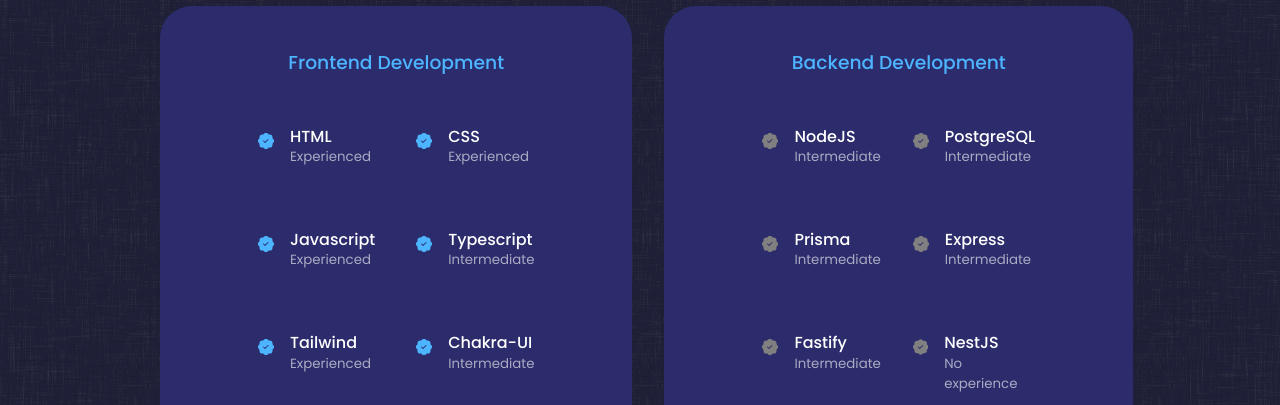
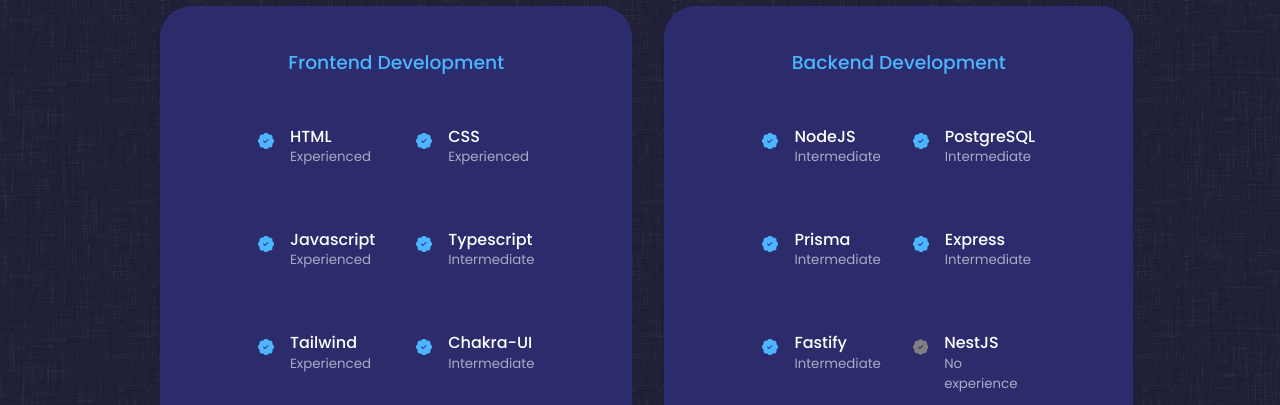
Before and after one commit to lucaspedroabreu/personal-portfolio-website, a React (Create React App) app: page / in a window 1280 px wide. Shown: the part 1920-2325 px from the top of the page. Built offline with nearby package versions, Linux system fonts and the light colour scheme.

Commit message:
update: skills badge color

```diff
--- a/src/components/sections/experienceSection/index.jsx
+++ b/src/components/sections/experienceSection/index.jsx
@@ -88,35 +88,35 @@
           <h3>Backend Development</h3>
           <div className="experience__content">
             <article className="experience__details">
-              <BsPatchCheckFill className="experience__details-icon no-experience" />
+              <BsPatchCheckFill className="experience__details-icon" />
               <div>
                 <h4>NodeJS</h4>
                 <small className="text-light">Intermediate</small>
               </div>
             </article>
             <article className="experience__details">
-              <BsPatchCheckFill className="experience__details-icon no-experience" />
+              <BsPatchCheckFill className="experience__details-icon" />
               <div>
                 <h4>PostgreSQL</h4>
                 <small className="text-light">Intermediate</small>
               </div>
             </article>
             <article className="experience__details">
-              <BsPatchCheckFill className="experience__details-icon no-experience" />
+              <BsPatchCheckFill className="experience__details-icon" />
               <div>
                 <h4>Prisma</h4>
                 <small className="text-light">Intermediate</small>
               </div>
             </article>
             <article className="experience__details">
-              <BsPatchCheckFill className="experience__details-icon no-experience" />
+              <BsPatchCheckFill className="experience__details-icon" />
               <div>
                 <h4>Express</h4>
                 <small className="text-light">Intermediate</small>
               </div>
             </article>
             <article className="experience__details">
-              <BsPatchCheckFill className="experience__details-icon no-experience" />
+              <BsPatchCheckFill className="experience__details-icon" />
               <div>
                 <h4>Fastify</h4>
                 <small className="text-light">Intermediate</small>
```
